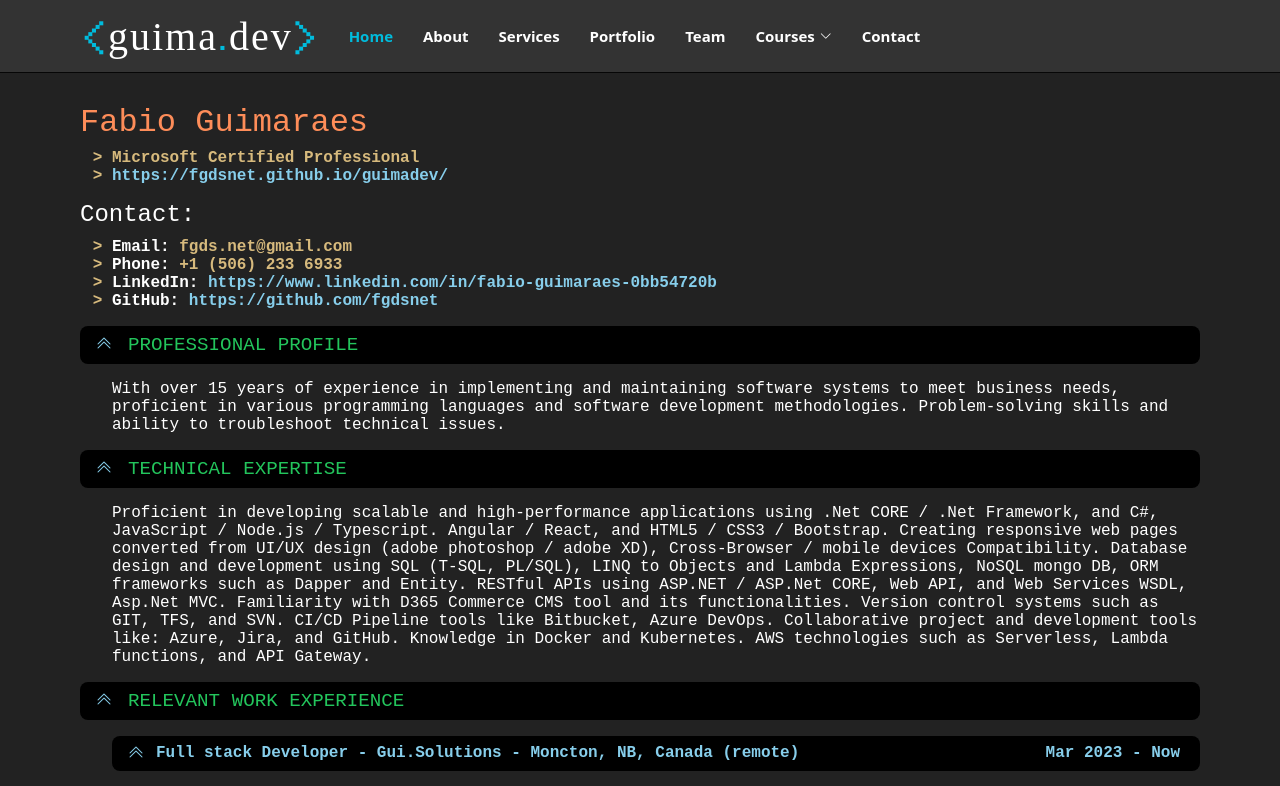
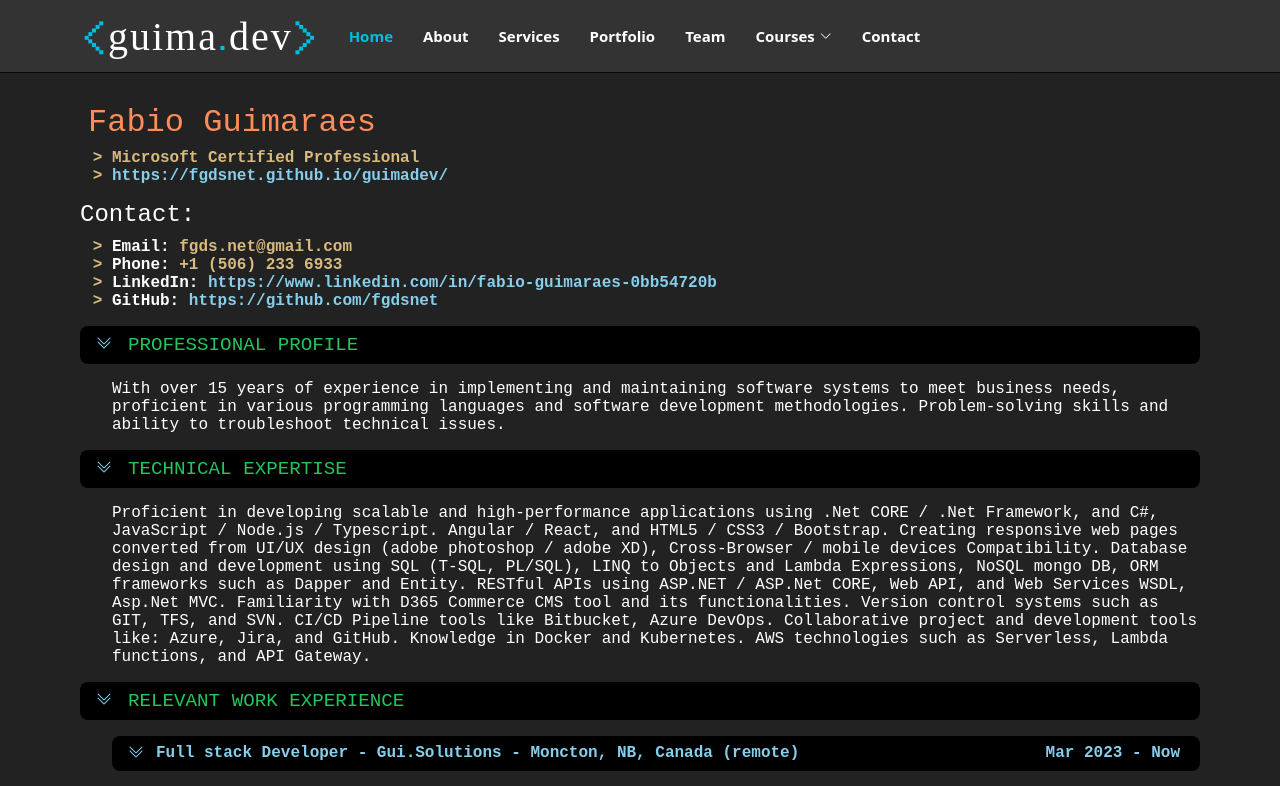
Before and after one commit to fgdsnet/guimadev, an Angular app: page / in a window 1280 px wide. Shown: the top 786 px of the page. Built offline with nearby package versions, Linux system fonts and the light colour scheme; a web font is replaced by a local one.

Commit message:
feat(resume.component): allow to edit the name field
Allow to edit the field "Name" of the resume page.

#4

```diff
--- a/src/app/components/resume/resume.component.html
+++ b/src/app/components/resume/resume.component.html
@@ -1,7 +1,14 @@
 <div class="resume">
   <div class="content">
-
-    <h1>{{resume.name.description}}</h1>
+    <div class="editable name" [ngClass]="{'d-none': resume.name.editing }">
+      <h1>
+        <i class="bi bi-pencil d-none"> Edit</i>
+        <span (click)="editableClick($event, resume.name)" aria-controls="input-name">
+          {{resume.name.description}}</span>
+      </h1>
+    </div>
+    <input class="input name" id="input-name" [ngClass]="{'d-none': !resume.name.editing }"
+      (blur)="inputBlur($event, resume.name)" type="text" [value]="resume.name.description">
     <ul class="highlights">
       <li *ngFor="let highlight of resume.highlights">
         <a *ngIf="highlight.link" href="{{highlight.link}}" target="_blank">{{highlight.description}}</a>
@@ -36,8 +43,8 @@
     <section class="pro-profile">
       <a data-bs-toggle="collapse" href="#pro-profile-collapsible-content" role="button" aria-expanded="true" aria-controls="pro-profile-collapsible-content">
         <div class="collapse-bar section">
+          <div class="bi bi-chevron-double-right"></div>
           <div class="bi bi-chevron-double-down"></div>
-          <div class="bi bi-chevron-double-up"></div>
           <h2><span>{{resume.professionalProfile.label}}</span></h2>
         </div>
       </a>
@@ -49,8 +56,8 @@
     <section class="technical-xp">
       <a data-bs-toggle="collapse" href="#technical-xp-collapsible-content" role="button" aria-expanded="true" aria-controls="technical-xp-collapsible-content">
         <div class="collapse-bar section">
+          <div class="bi bi-chevron-double-right"></div>
           <div class="bi bi-chevron-double-down"></div>
-          <div class="bi bi-chevron-double-up"></div>
           <h2><span>{{resume.professionalProfile.technicalExpertise.label}}</span></h2>
         </div>
       </a>
@@ -62,8 +69,8 @@
     <section class="work-xp">
       <a data-bs-toggle="collapse" href="#work-xp-collapsible-content" role="button" aria-expanded="true" aria-controls="work-xp-collapsible-content">
         <div class="collapse-bar section">
+          <div class="bi bi-chevron-double-right"></div>
           <div class="bi bi-chevron-double-down"></div>
-          <div class="bi bi-chevron-double-up"></div>
           <h2><span>{{resume.workXPList.label}}</span></h2>
         </div>
       </a>
@@ -71,8 +78,8 @@
         <div class="xp-list" *ngFor="let wxp of resume.workXPList.list; index as i">
           <a data-bs-toggle="collapse" [href]="'#collapsible-content' + i" role="button" aria-expanded="true" [attr.aria-controls]="'collapsible-content' + i">
             <div class="collapse-bar">
+              <div class="bi bi-chevron-double-right"></div>
               <div class="bi bi-chevron-double-down"></div>
-              <div class="bi bi-chevron-double-up"></div>
               <div class="container">
                 <div>{{wxp.position.description + " - " +
                   wxp.company.description + " - " +
@@ -117,8 +124,8 @@
     <section class="education">
       <a data-bs-toggle="collapse" href="#education-collapsible-content" role="button" aria-expanded="true" aria-controls="education-collapsible-content">
         <div class="collapse-bar section">
+          <div class="bi bi-chevron-double-right"></div>
           <div class="bi bi-chevron-double-down"></div>
-          <div class="bi bi-chevron-double-up"></div>
           <h2><span>{{resume.education.label}}</span></h2>
         </div>
       </a>
@@ -171,8 +178,8 @@
     <section class="certifications">
       <a data-bs-toggle="collapse" href="#certifications-collapsible-content" role="button" aria-expanded="true" aria-controls="certifications-collapsible-content">
         <div class="collapse-bar section">
+          <div class="bi bi-chevron-double-right"></div>
           <div class="bi bi-chevron-double-down"></div>
-          <div class="bi bi-chevron-double-up"></div>
           <h2><span>{{resume.certificationList.label}}</span></h2>
         </div>
       </a>
--- a/src/app/components/resume/resume.component.scss
+++ b/src/app/components/resume/resume.component.scss
@@ -9,6 +9,37 @@ div.resume{
         max-width: 70rem;
         margin-left: auto;
         margin-right: auto;
+        .editable{
+            display: flex;
+            //flex-direction: column;
+            //margin-top: 4px;
+            span{
+                //margin-left: 2px;
+                padding: 0 .5rem 0 .5rem;
+            }
+            &:hover{
+                margin: 0;
+                span{
+                    margin-left: 0px;
+                    cursor: pointer;
+                    // border: solid 2px rgba($color: #FFF, $alpha: .2 );
+                    // border-radius: .5rem;
+                    width: fit-content;
+                }
+                i.bi-pencil{
+                    display: block!important;
+                }
+            }
+            i.bi-pencil{
+                font-size: 1rem;
+                background-color: rgba($color: #FFF, $alpha: .2 );
+                padding: .2rem .5rem .2rem .5rem;
+                width: fit-content;
+                border-radius: 2px;
+                position: absolute;
+                margin-top: -1.4rem;
+                margin-left: .5rem;
+            }
         }
         a{
             font-size: 1rem;
@@ -31,13 +62,13 @@ div.resume{
                 margin-bottom: 1rem;
                 display: flex;
                 align-items: center;
-            .bi-chevron-double-down{
+                .bi-chevron-double-right{
                     display: none;
                     &:hover{
                     cursor: pointer;
                     }
                 }
-            .bi-chevron-double-up{
+                .bi-chevron-double-down{
                     display: block;
                     &:hover{
                     cursor: pointer;
@@ -52,10 +83,10 @@ div.resume{
                 }
             }
             .collapsed{
-            .bi-chevron-double-down{
+                .bi-chevron-double-right{
                     display: block !important;
                 }
-            .bi-chevron-double-up{
+                .bi-chevron-double-down{
                     display: none !important;
                 }
             }
@@ -120,4 +151,17 @@ div.resume{
                 }
             }
         }
+        .input{
+            border: none;
+            background-color: unset;
+            border-radius: .5rem;
+            padding: 0 .5rem 0 .5rem;
+            &.name{
+                font: normal 2rem 'Courier New', Courier, monospace;
+                color: #FE8D59;
+                margin-bottom: 0.5rem;
+                background-color: rgba($color: #FFF, $alpha: .2 );
             }
+        }
+    }
+}
--- a/src/app/components/resume/resume.component.ts
+++ b/src/app/components/resume/resume.component.ts
@@ -1,7 +1,6 @@
 import { Component } from '@angular/core';
 import { ResumeService } from '../../services/resume.service';
 import { Resume } from 'src/app/core/models/resume';
-import { CommonModule } from '@angular/common';
 import { BrowserModule } from '@angular/platform-browser';
 
 @Component({
@@ -13,7 +12,7 @@ export class ResumeComponent {
   public resume: Resume = {} as Resume;
   public name: string = "";
   isCollapsed = true;
-  showEndDate: boolean = true;
+  editable: boolean = true;
 
   toggleCollapse() {
     this.isCollapsed = !this.isCollapsed;
@@ -21,8 +20,25 @@ export class ResumeComponent {
 
   constructor(private resumeService: ResumeService) {
     this.resumeService.loadResume().then(res => {
-      console.log('************ Resume', res);
+     // console.log('************ Resume', res);
       this.resume = res;
     });
   }
+
+  editableClick(event: MouseEvent, item: any) {
+    const targetElement = event.target as HTMLElement;
+    const ariaControls = targetElement.getAttribute('aria-controls');
+    if (ariaControls) {
+      const inputElement = document.getElementById(ariaControls) as HTMLInputElement;
+      if (inputElement) {
+        item.editing = true;
+        setTimeout(()=>{ inputElement.select(); }, 50);
+      }
+    }
+  }
+
+  inputBlur(event: FocusEvent, item: any) {
+    item.description = (event.target as HTMLInputElement).value;
+    item.editing = false;
+  }
 }
--- a/src/app/core/models/model-base.ts
+++ b/src/app/core/models/model-base.ts
@@ -1,4 +1,6 @@
 export interface ModelBase {
+    id: string;
     label:string;
     description: string;
+    editing: boolean;
 }
```
Lines whose indentation alone changed are shown as unchanged.
